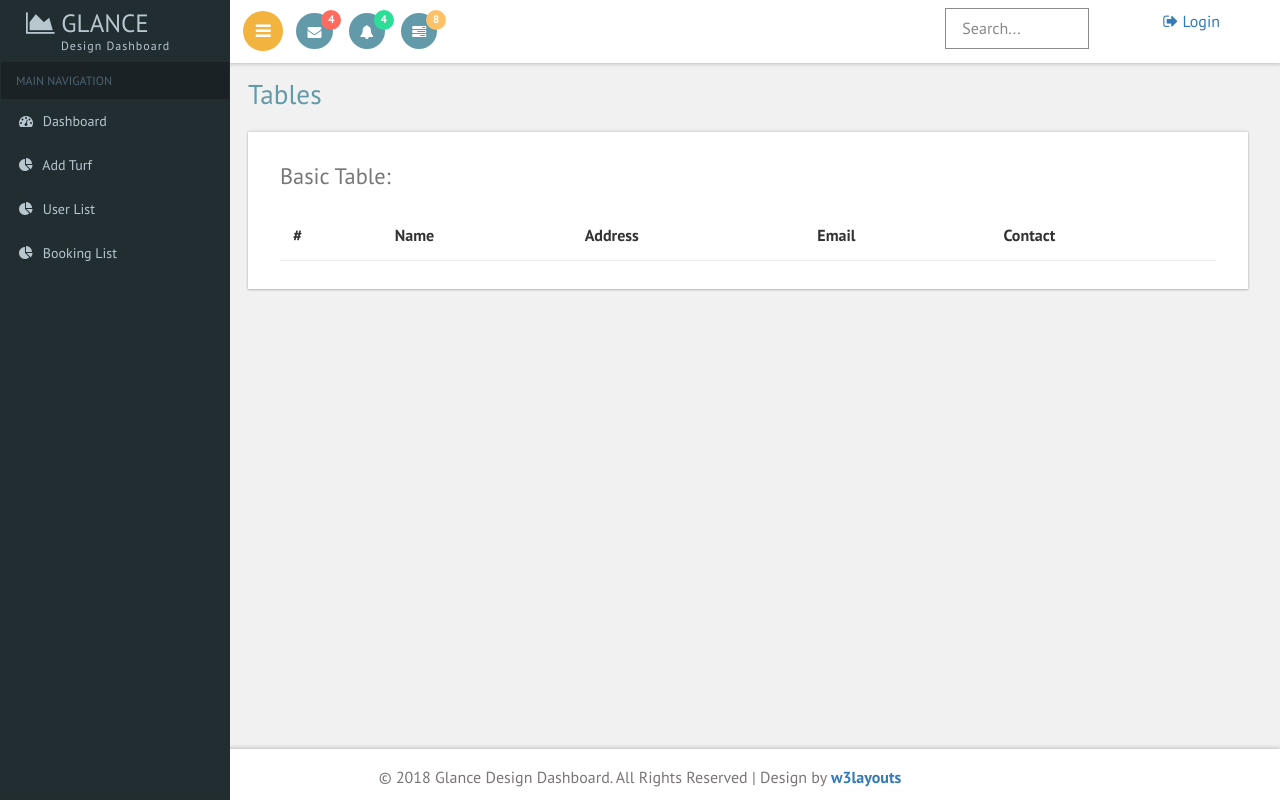
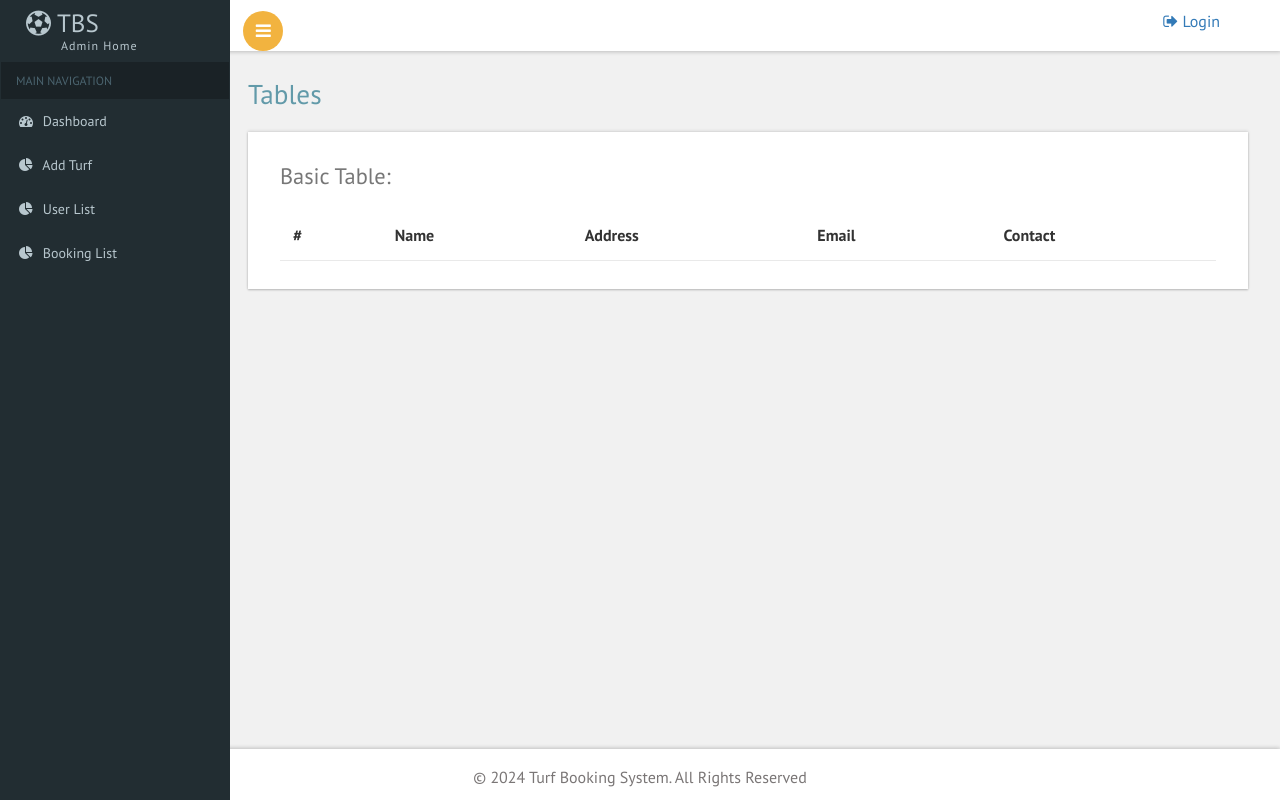
Before and after one commit to thejasreerajup/Turf-Booking-System, a Django app: page /userlist/ in a window 1280 px wide. Run offline with Django 3.2, Linux system fonts and the light colour scheme; lists and menus that the app fills with data are empty; some libraries are stand-ins or nearby versions; grey boxes are pictures that could not be loaded.

Commit message:
tables_header_left_setup

```diff
--- a/template/tables.html
+++ b/template/tables.html
@@ -56,7 +56,7 @@ SmartPhone Compatible web template, free WebDesigns for Nokia, Samsung, LG, Sony
             <span class="icon-bar"></span>
             <span class="icon-bar"></span>
             </button>
-            <h1><a class="navbar-brand" href="index.html"><span class="fa fa-area-chart"></span> Glance<span class="dashboard_text">Design dashboard</span></a></h1>
+            <h1><a class="navbar-brand" href="/adminindex"><span class="fa fa-futbol-o"></span> TBS<span class="dashboard_text">Admin Home</span></a></h1>
           </div>
           <div class="collapse navbar-collapse" id="bs-example-navbar-collapse-1">
 
@@ -120,142 +120,10 @@ SmartPhone Compatible web template, free WebDesigns for Nokia, Samsung, LG, Sony
 		<!-- header-starts -->
 		<div class="sticky-header header-section ">
 			<div class="header-left">
-
 				<!--toggle button start-->
 				<button id="showLeftPush"><i class="fa fa-bars"></i></button>
 				<!--toggle button end-->
 				<div class="profile_details_left"><!--notifications of menu start -->
-					<ul class="nofitications-dropdown">
-						<li class="dropdown head-dpdn">
-							<a href="#" class="dropdown-toggle" data-toggle="dropdown" aria-expanded="false"><i class="fa fa-envelope"></i><span class="badge">4</span></a>
-							<ul class="dropdown-menu">
-								<li>
-									<div class="notification_header">
-										<h3>You have 3 new messages</h3>
-									</div>
-								</li>
-								<li><a href="#">
-								   <div class="user_img"><img src="/static/images1/1.jpg" alt=""></div>
-								   <div class="notification_desc">
-									<p>Lorem ipsum dolor amet</p>
-									<p><span>1 hour ago</span></p>
-									</div>
-								   <div class="clearfix"></div>
-								</a></li>
-								<li class="odd"><a href="#">
-									<div class="user_img"><img src="/static/images1/4.jpg" alt=""></div>
-								   <div class="notification_desc">
-									<p>Lorem ipsum dolor amet </p>
-									<p><span>1 hour ago</span></p>
-									</div>
-								  <div class="clearfix"></div>
-								</a></li>
-								<li><a href="#">
-								   <div class="user_img"><img src="/static/images1/3.jpg" alt=""></div>
-								   <div class="notification_desc">
-									<p>Lorem ipsum dolor amet </p>
-									<p><span>1 hour ago</span></p>
-									</div>
-								   <div class="clearfix"></div>
-								</a></li>
-								<li>
-									<div class="notification_bottom">
-										<a href="#">See all messages</a>
-									</div>
-								</li>
-							</ul>
-						</li>
-						<li class="dropdown head-dpdn">
-							<a href="#" class="dropdown-toggle" data-toggle="dropdown" aria-expanded="false"><i class="fa fa-bell"></i><span class="badge blue">4</span></a>
-							<ul class="dropdown-menu">
-								<li>
-									<div class="notification_header">
-										<h3>You have 3 new notification</h3>
-									</div>
-								</li>
-								<li><a href="#">
-									<div class="user_img"><img src="/static/images1/4.jpg" alt=""></div>
-								   <div class="notification_desc">
-									<p>Lorem ipsum dolor amet</p>
-									<p><span>1 hour ago</span></p>
-									</div>
-								  <div class="clearfix"></div>
-								 </a></li>
-								 <li class="odd"><a href="#">
-									<div class="user_img"><img src="/static/images1/1.jpg" alt=""></div>
-								   <div class="notification_desc">
-									<p>Lorem ipsum dolor amet </p>
-									<p><span>1 hour ago</span></p>
-									</div>
-								   <div class="clearfix"></div>
-								 </a></li>
-								 <li><a href="#">
-									<div class="user_img"><img src="/static/images1/3.jpg" alt=""></div>
-								   <div class="notification_desc">
-									<p>Lorem ipsum dolor amet </p>
-									<p><span>1 hour ago</span></p>
-									</div>
-								   <div class="clearfix"></div>
-								 </a></li>
-								 <li>
-									<div class="notification_bottom">
-										<a href="#">See all notifications</a>
-									</div>
-								</li>
-							</ul>
-						</li>
-						<li class="dropdown head-dpdn">
-							<a href="#" class="dropdown-toggle" data-toggle="dropdown" aria-expanded="false"><i class="fa fa-tasks"></i><span class="badge blue1">8</span></a>
-							<ul class="dropdown-menu">
-								<li>
-									<div class="notification_header">
-										<h3>You have 8 pending task</h3>
-									</div>
-								</li>
-								<li><a href="#">
-									<div class="task-info">
-										<span class="task-desc">Database update</span><span class="percentage">40%</span>
-										<div class="clearfix"></div>
-									</div>
-									<div class="progress progress-striped active">
-										<div class="bar yellow" style="width:40%;"></div>
-									</div>
-								</a></li>
-								<li><a href="#">
-									<div class="task-info">
-										<span class="task-desc">Dashboard done</span><span class="percentage">90%</span>
-									   <div class="clearfix"></div>
-									</div>
-									<div class="progress progress-striped active">
-										 <div class="bar green" style="width:90%;"></div>
-									</div>
-								</a></li>
-								<li><a href="#">
-									<div class="task-info">
-										<span class="task-desc">Mobile App</span><span class="percentage">33%</span>
-										<div class="clearfix"></div>
-									</div>
-								   <div class="progress progress-striped active">
-										 <div class="bar red" style="width: 33%;"></div>
-									</div>
-								</a></li>
-								<li><a href="#">
-									<div class="task-info">
-										<span class="task-desc">Issues fixed</span><span class="percentage">80%</span>
-									   <div class="clearfix"></div>
-									</div>
-									<div class="progress progress-striped active">
-										 <div class="bar  blue" style="width: 80%;"></div>
-									</div>
-								</a></li>
-								<li>
-									<div class="notification_bottom">
-										<a href="#">See all pending tasks</a>
-									</div>
-								</li>
-							</ul>
-						</li>
-					</ul>
 					<div class="clearfix"> </div>
 				</div>
 				<!--notification menu end -->
@@ -264,17 +132,6 @@ SmartPhone Compatible web template, free WebDesigns for Nokia, Samsung, LG, Sony
 			<div class="header-right">
 
 
-				<!--search-box-->
-				<div class="search-box">
-					<form class="input">
-						<input class="sb-search-input input__field--madoka" placeholder="Search..." type="search" id="input-31" />
-						<label class="input__label" for="input-31">
-							<svg class="graphic" width="100%" height="100%" viewBox="0 0 404 77" preserveAspectRatio="none">
-								<path d="m0,0l404,0l0,77l-404,0l0,-77z"/>
-							</svg>
-						</label>
-					</form>
-				</div><!--//end-search-box-->
 
 				<div class="profile_details">
 					<ul>
@@ -298,14 +155,14 @@ SmartPhone Compatible web template, free WebDesigns for Nokia, Samsung, LG, Sony
 								<li> <a href="#"><i class="fa fa-sign-out"></i> Logout</a> </li>
 							</ul> -->
 							<center>
-									<!-- <span class="prfil-img"> -->
+									<span class="prfil-img">
 										{% if request.session.id %}
-				 						<li> <a href="/adminlogin/"><i class="fa fa-sign-out"></i> Logout</a> </li>
+				 						<li> <a href="/adminlogout/"><i class="fa fa-sign-out"></i> Logout</a> </li>
 				 						{% else %}
 				 						<li> <a href="#"><i class="fa fa-sign-out"></i> Login</a> </li>
 							 			{% endif %}
 										<!-- <img src="/static/images1/2.jpg" alt=""> -->
-										<!--  </span> --> </center>
+										 </span> </center>
 						</li>
 					</ul>
 				</div>
@@ -368,7 +225,7 @@ SmartPhone Compatible web template, free WebDesigns for Nokia, Samsung, LG, Sony
 		</div>
 		<!--footer-->
 		<div class="footer">
-		   <p>&copy; 2018 Glance Design Dashboard. All Rights Reserved | Design by <a href="https://w3layouts.com/" target="_blank">w3layouts</a></p>
+		   <p>&copy; 2024 Turf Booking System. All Rights Reserved</p>
 	   </div>
         <!--//footer-->
 	</div>
```
